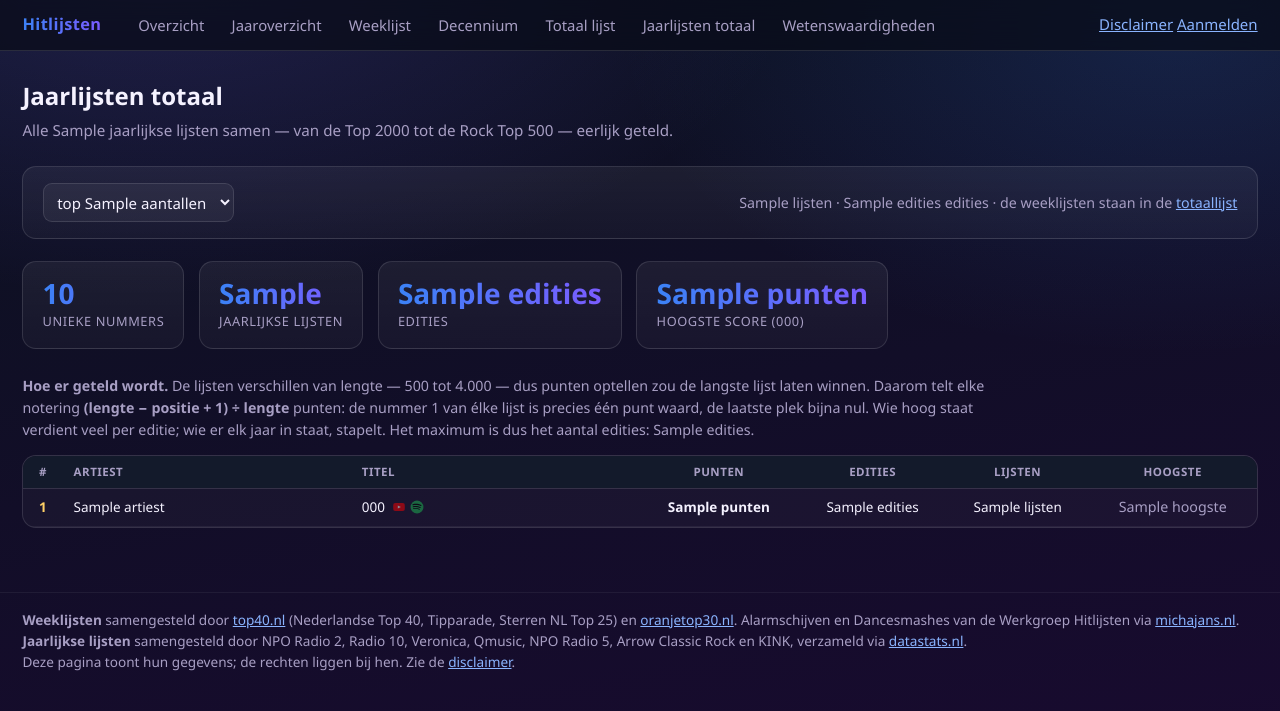
After one commit to hghaken/hitlijsten, a Python web app: template hitlijsten/web/templates/jaarlijksen.html in a window 1280 px wide. The commit adds this page. Shown: the top 711 px of the page. Run offline with Jinja, Linux system fonts and the light colour scheme; the template is opened without the code that fills it: most values are stand-ins (such as "Sample title", 1, 10 or a date in 2020).

Commit message:
Jaarlijsten totaal: alle zeven jaarlijkse lijsten samen, eerlijk geteld
Nieuw tabblad naast de totaallijst. De vraag was of er een algemene hitlijst
kan over alle jaarlijkse lijsten, en het antwoord zit in de telling: de lijsten
zijn niet zomaar optelbaar. Een nummer 1 in de Top 4000 zou 4.000 punten waard
zijn en een nummer 1 in de Rock Top 500 maar 500, terwijl het dezelfde
prestatie is.

Daarom normaliseert `db.jaarlijkse_totalen()` per editie: een notering telt
(lengte - positie + 1) / lengte punten. De nummer 1 van elke lijst is precies
een punt waard, de laatste plek bijna nul, en de lengte komt per editie uit de
gegevens zelf (de Veronica Top 1000 was ooit drieduizend). Wie hoog staat
verdient veel per editie; wie er elk jaar in staat, stapelt. Het maximum is het
aantal edities: 143.

De uitkomst is meteen geloofwaardig: Stairway To Heaven bovenaan met 130,9 van
de 143 -- die staat vrijwel elke editie van vrijwel elke lijst bovenin --
gevolgd door Child In Time, Hotel California, Radar Love en Bohemian Rhapsody.
11.523 unieke nummers.

Hoogste-kolom vertelt waar en wanneer (title-attribuut: "in de Top 2000 van
2019"), klikken springt naar die jaargang met het nummer opgelicht, en de
zoeklinks staan er ook. Cache tot er een editie bij komt of een correctie is
gedaan. Een test legt de kern vast: twee keer een nummer 1 is precies 2,0
punten, hoe lang de lijsten ook zijn.

Co-Authored-By: Claude Opus 5 <noreply@anthropic.com>

```diff
--- a/hitlijsten/web/templates/basis.html
+++ b/hitlijsten/web/templates/basis.html
@@ -331,6 +331,7 @@
       <a href="{{ url_for('weeklijst') }}">Weeklijst</a>
       <a href="{{ url_for('decennium_overzicht') }}">Decennium</a>
       <a href="{{ url_for('totaal_lijst') }}">Totaal lijst</a>
+      <a href="{{ url_for('jaarlijksen_lijst') }}">Jaarlijsten totaal</a>
       <a href="{{ url_for('wetenswaardigheden') }}">Wetenswaardigheden</a>
       {% if is_aangemeld() %}
         <a href="{{ url_for('zoek') }}">Zoeken</a>
--- /dev/null
+++ b/hitlijsten/web/templates/jaarlijksen.html
@@ -0,0 +1,85 @@
+{% extends "basis.html" %}
+{% from "_zoeklinks.html" import zoeklinks %}
+{% block titel %}Jaarlijsten totaal — Hitlijsten{% endblock %}
+{% block inhoud %}
+
+<h1>Jaarlijsten totaal</h1>
+<p class="onder">Alle {{ aantal_lijsten }} jaarlijkse lijsten samen — van de
+  Top 2000 tot de Rock Top 500 — eerlijk geteld.</p>
+
+{% if not nummers %}
+  <div class="melding fout">Er staat nog niets in de database.</div>
+{% else %}
+
+<form method="get" class="kaart" style="display:flex; gap:.7rem; align-items:center;
+      flex-wrap:wrap; margin-bottom:1.4rem">
+  <select name="toon" onchange="this.form.submit()">
+    {% for a in aantallen %}
+      <option value="{{ a }}" {% if toon == a %}selected{% endif %}>
+        top {{ a }}</option>
+    {% endfor %}
+    <option value="alles" {% if toon == totaal %}selected{% endif %}>
+      alle {{ '{:,}'.format(totaal).replace(',', '.') }} — traag</option>
+  </select>
+  <noscript><button class="hoofd" type="submit">Toon</button></noscript>
+
+  <span class="hint" style="margin-left:auto">
+    {{ aantal_lijsten }} lijsten · {{ edities }} edities ·
+    de weeklijsten staan in de <a href="{{ url_for('totaal_lijst') }}">totaallijst</a>
+  </span>
+</form>
+
+<div class="kaarten">
+  <div class="kaart">
+    <div class="cijfer">{{ '{:,}'.format(totaal).replace(',', '.') }}</div>
+    <div class="naam">unieke nummers</div>
+  </div>
+  <div class="kaart">
+    <div class="cijfer">{{ aantal_lijsten }}</div>
+    <div class="naam">jaarlijkse lijsten</div>
+  </div>
+  <div class="kaart">
+    <div class="cijfer">{{ edities }}</div>
+    <div class="naam">edities</div>
+  </div>
+  <div class="kaart">
+    <div class="cijfer">{{ nummers[0].punten }}</div>
+    <div class="naam">hoogste score ({{ nummers[0].titel[:24] }})</div>
+  </div>
+</div>
+
+<p class="hint" style="max-width:62rem">
+  <b>Hoe er geteld wordt.</b> De lijsten verschillen van lengte — 500 tot
+  4.000 — dus punten optellen zou de langste lijst laten winnen. Daarom telt
+  elke notering <b>(lengte − positie + 1) ÷ lengte</b> punten: de nummer&nbsp;1
+  van élke lijst is precies één punt waard, de laatste plek bijna nul. Wie hoog
+  staat verdient veel per editie; wie er elk jaar in staat, stapelt. Het
+  maximum is dus het aantal edities: {{ edities }}.
+</p>
+
+<div class="tabelvak"><table id="jaarlijksen" data-markeer="{{ markeer }}">
+  <thead><tr>
+    <th class="getal">#</th><th>Artiest</th><th>Titel</th>
+    <th class="getal">Punten</th><th class="getal">Edities</th>
+    <th class="getal">Lijsten</th><th class="getal">Hoogste</th>
+  </tr></thead><tbody>
+  {% for n in nummers %}
+  {% set doel = url_for('jaaroverzicht', lijst=n.hoogste_lijst,
+                        jaar=n.hoogste_jaar, markeer=n.sleutel) %}
+  <tr data-sleutel="{{ n.sleutel }}">
+    <td class="getal {% if loop.index == 1 %}top1{% elif loop.index <= 3 %}top3{% endif %}">
+      {{ loop.index }}</td>
+    <td class="breed"><a class="stil" href="{{ doel }}">{{ n.artiest }}</a></td>
+    <td class="breed"><a class="stil" href="{{ doel }}">{{ n.titel }}</a>{{ zoeklinks(n.artiest, n.titel) }}</td>
+    <td class="getal sterk">{{ n.punten }}</td>
+    <td class="getal">{{ n.edities }}</td>
+    <td class="getal">{{ n.lijsten }}</td>
+    <td class="getal hint {% if n.hoogste == 1 %}top1{% endif %}"
+        title="in de {{ lijst_namen.get(n.hoogste_lijst, n.hoogste_lijst) }} van {{ n.hoogste_jaar }}">
+      {{ n.hoogste }}</td>
+  </tr>
+  {% endfor %}
+</tbody></table></div>
+
+{% endif %}
+{% endblock %}
```
Also changed, not shown: LEESMIJ.md (+1 -0 lines), hitlijsten/db.py (+54 -0 lines), hitlijsten/web/app.py (+38 -0 lines), tests/test_decennium.py (+30 -0 lines).
